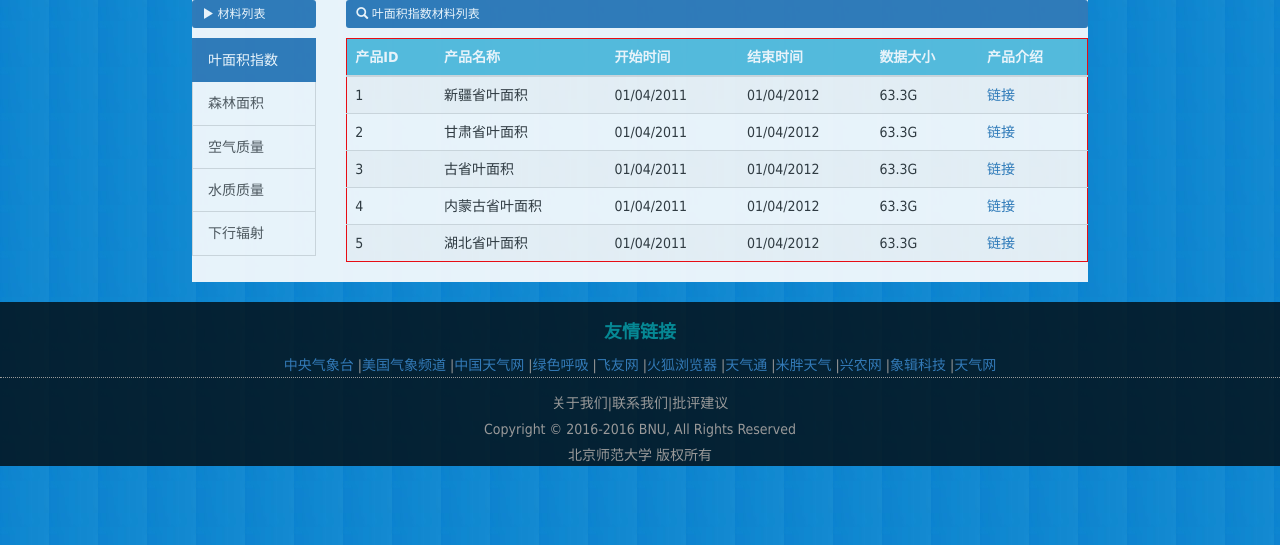
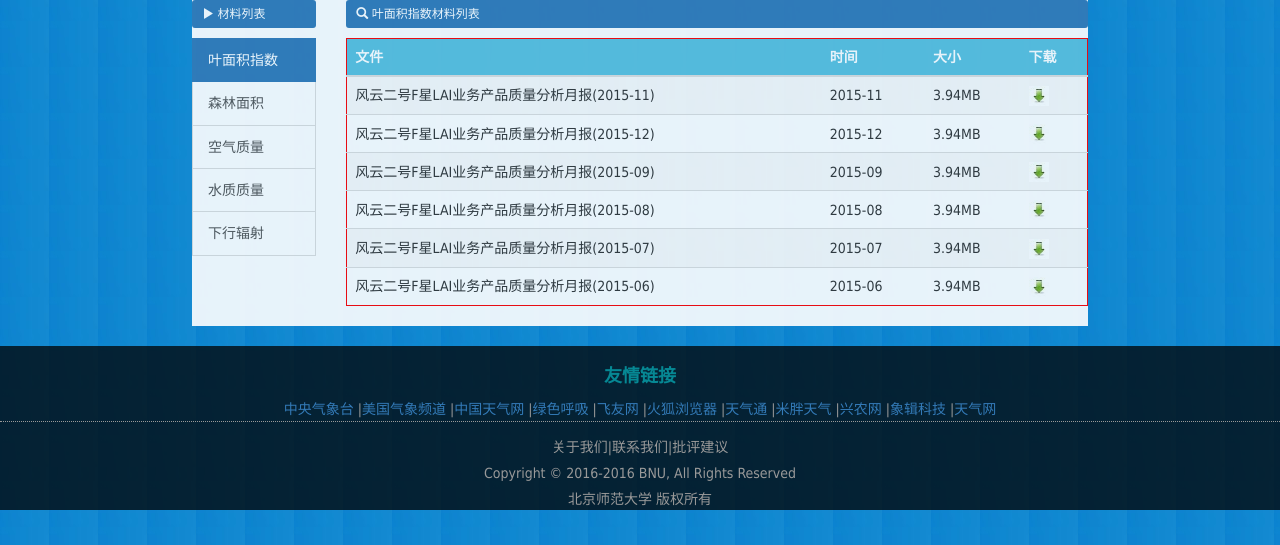
Before and after one commit to zldevil2011/CERNET_IPV6_WEP, a Django app: page /material/ in a window 1280 px wide. Shown: the part 163-708 px from the top of the page. Run offline with Django 3.2, Linux system fonts and the light colour scheme; some libraries are stand-ins or nearby versions.

Commit message:
update material list content

```diff
--- a/app/templates/material.html
+++ b/app/templates/material.html
@@ -21,54 +21,48 @@
 				<table class="table table-striped table-hover">
 				<thead class = "btn-info">
 					<tr>
-						<th>产品ID</th>
-						<th>产品名称</th>
-						<th>开始时间</th>
-						<th>结束时间</th>
-						<th>数据大小</th>
-						<th>产品介绍</th>
+						<th>文件</th>
+						<th>时间</th>
+						<th>大小</th>
+						<th>下载</th>
 					</tr>
 				</thead>
 				<tbody>
 					<tr class = "data_style">
-						<td>1</td>
-						<td>新疆省叶面积</td>
-						<td>01/04/2011</td>
-						<td>01/04/2012</td>
-						<td>63.3G</td>
-						<td><a href = "{% url 'productInfo' 1%}">链接</a></td>
+						<td>风云二号F星LAI业务产品质量分析月报(2015-11)</td>
+						<td>2015-11</td>
+						<td>3.94MB</td>
+						<td><img src = "/web_media/images/download.png"/></td>
 					</tr>
 					<tr class = "data_style">
-						<td>2</td>
-						<td>甘肃省叶面积</td>
-						<td>01/04/2011</td>
-						<td>01/04/2012</td>
-						<td>63.3G</td>
-						<td><a href = "{% url 'productInfo' 1%}">链接</a></td>
+						<td>风云二号F星LAI业务产品质量分析月报(2015-12)</td>
+						<td>2015-12</td>
+						<td>3.94MB</td>
+						<td><img src = "/web_media/images/download.png"/></td>
 					</tr>
 					<tr class = "data_style">
-						<td>3</td>
-						<td>古省叶面积</td>
-						<td>01/04/2011</td>
-						<td>01/04/2012</td>
-						<td>63.3G</td>
-						<td><a href = "{% url 'productInfo' 1%}">链接</a></td>
+						<td>风云二号F星LAI业务产品质量分析月报(2015-09)</td>
+						<td>2015-09</td>
+						<td>3.94MB</td>
+						<td><img src = "/web_media/images/download.png"/></td>
 					</tr>
 					<tr class = "data_style">
-						<td>4</td>
-						<td>内蒙古省叶面积</td>
-						<td>01/04/2011</td>
-						<td>01/04/2012</td>
-						<td>63.3G</td>
-						<td><a href = "{% url 'productInfo' 1%}">链接</a></td>
+						<td>风云二号F星LAI业务产品质量分析月报(2015-08)</td>
+						<td>2015-08</td>
+						<td>3.94MB</td>
+						<td><img src = "/web_media/images/download.png"/></td>
 					</tr>
 					<tr class = "data_style">
-						<td>5</td>
-						<td>湖北省叶面积</td>
-						<td>01/04/2011</td>
-						<td>01/04/2012</td>
-						<td>63.3G</td>
-						<td><a href = "{% url 'productInfo' 1%}">链接</a></td>
+						<td>风云二号F星LAI业务产品质量分析月报(2015-07)</td>
+						<td>2015-07</td>
+						<td>3.94MB</td>
+						<td><img src = "/web_media/images/download.png"/></td>
+					</tr>
+					<tr class = "data_style">
+						<td>风云二号F星LAI业务产品质量分析月报(2015-06)</td>
+						<td>2015-06</td>
+						<td>3.94MB</td>
+						<td><img src = "/web_media/images/download.png"/></td>
 					</tr>
 				</tbody>
 			</table>
--- a/media/js/wsn.js
+++ b/media/js/wsn.js
@@ -7,3 +7,6 @@ $("#data").on("click", function(){
 $("#products").on("click", function(){
 	window.location.href = "/products";
 })
+$("#material").on("click", function(){
+	window.location.href = "/material";
+})
```
Also changed, not shown: media/images/download.png (added).
